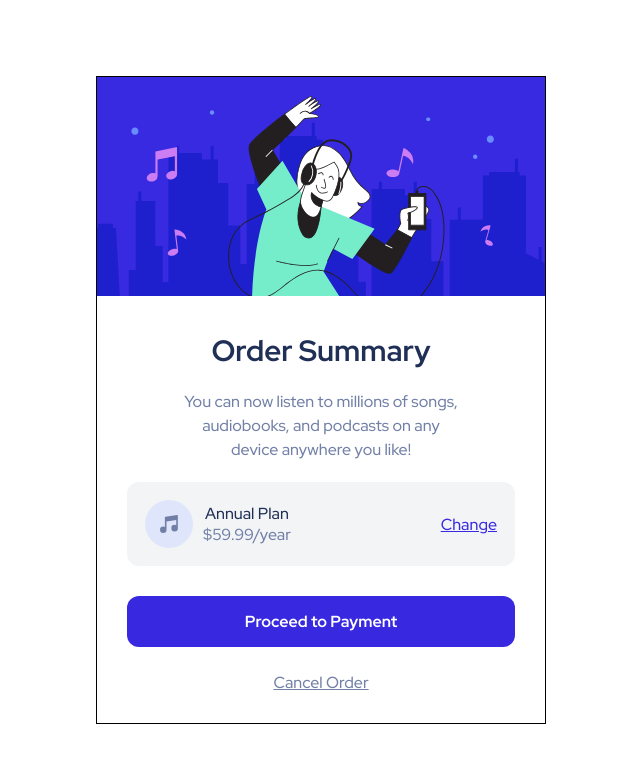
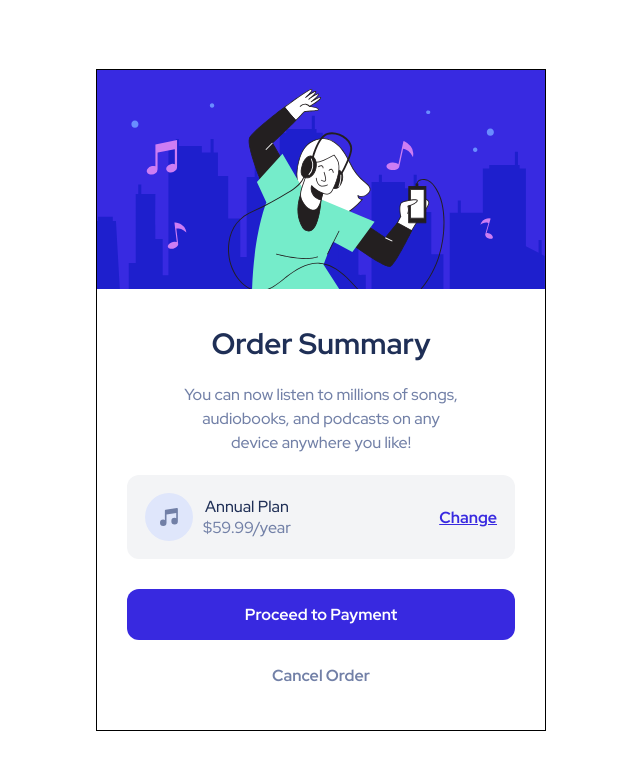
Before and after one commit to h4sitha/Order-summary-frontendmentor, a plain HTML site: page index.html in a window 1280 px wide. Shown: the whole page, without its empty margins (319-959 px from the left). Drawn offline with Linux system fonts and the light colour scheme.

Commit message:
Add styles to the anchor elements

```diff
--- a/style.css
+++ b/style.css
@@ -74,6 +74,8 @@ h1 {
 
 #bottom-half > a {
     color: inherit;
+    text-decoration: none;
+    margin-bottom: 14px;
 }
 
 #premium-plan > a {
@@ -91,3 +93,7 @@ button {
     font-size: inherit;
     margin-bottom: 25px;
 }
+
+a {
+    font-weight: 700;
+}
```
